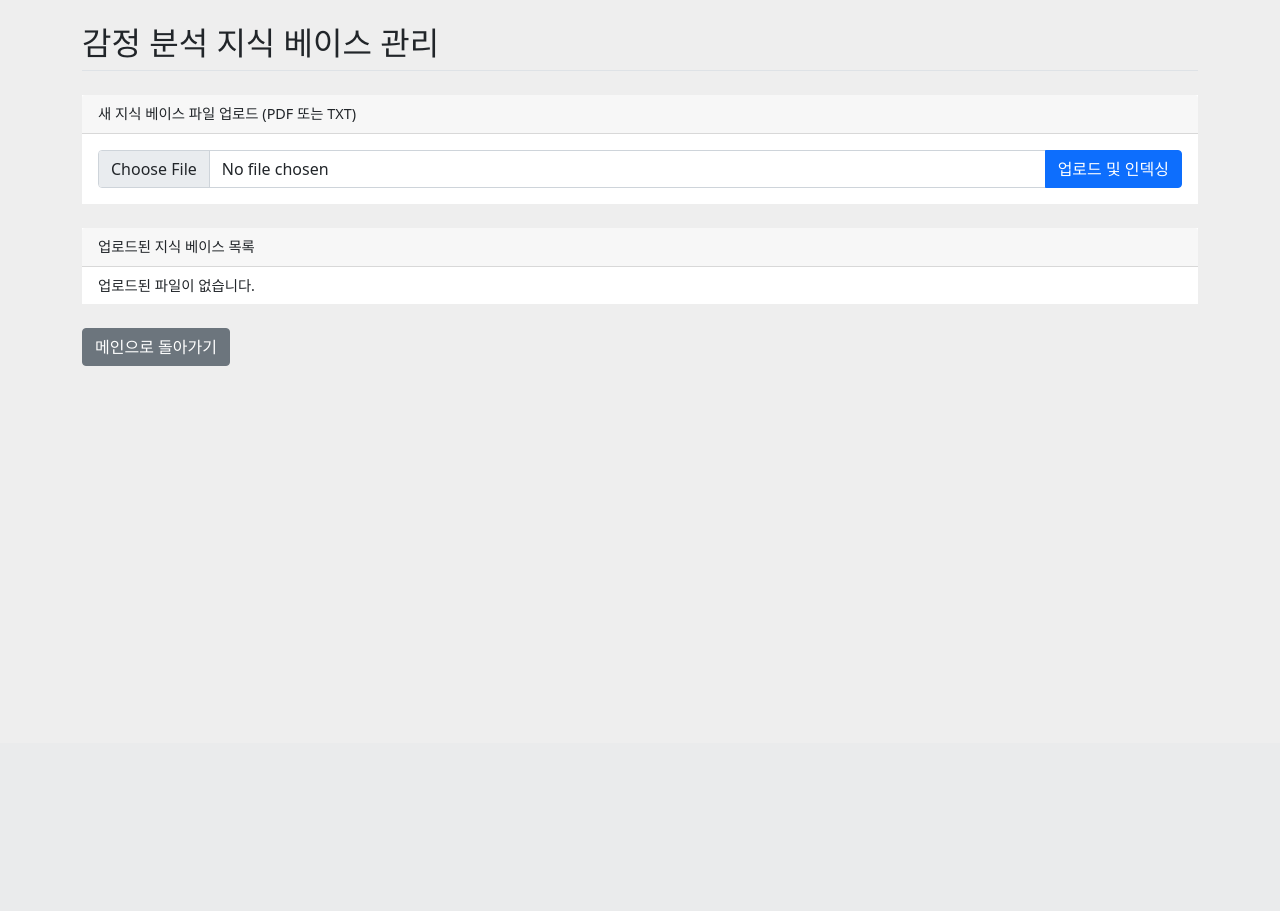
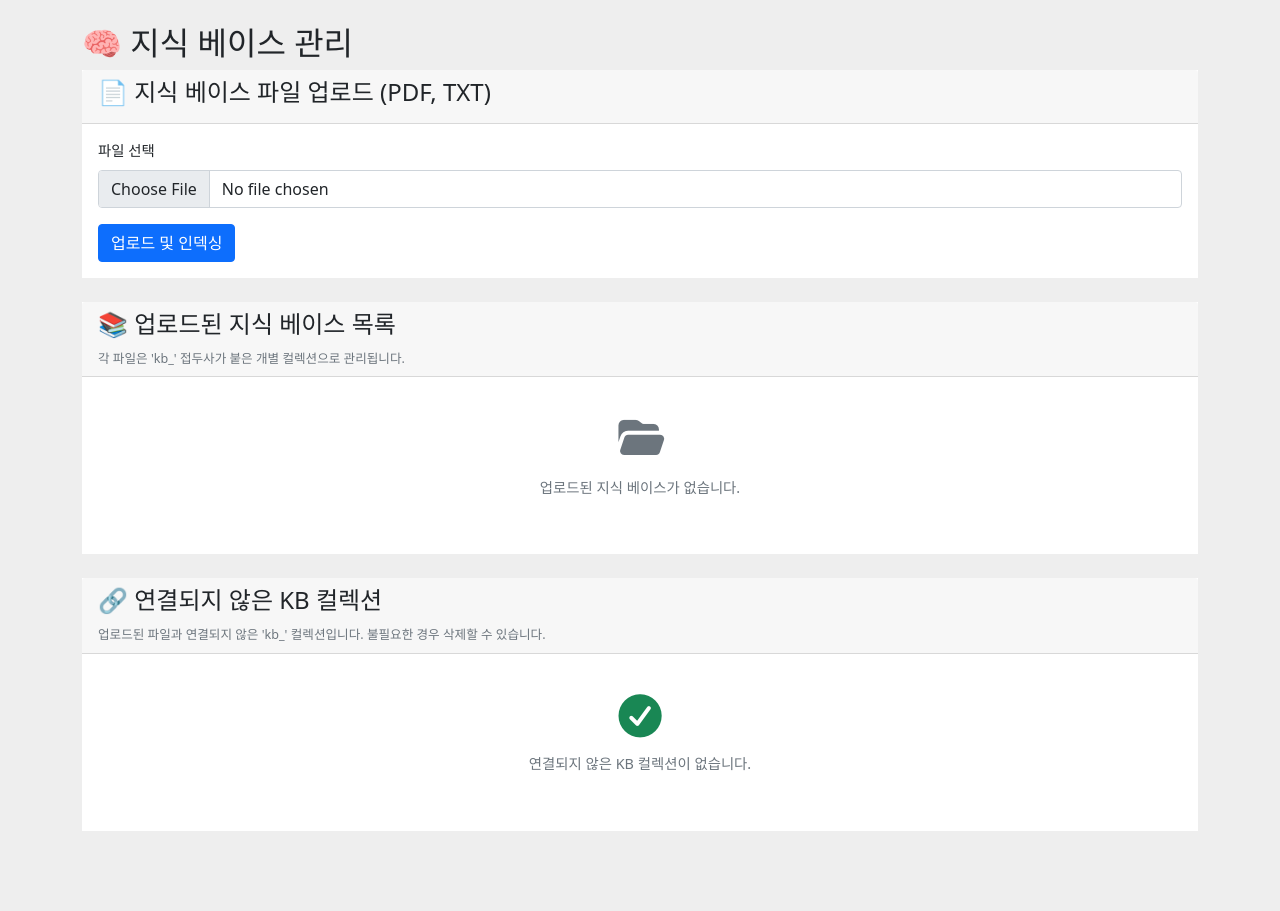
Before and after one commit to wd48/flask_pybo_pjt, a Flask app: page /chat/kb in a window 1280 px wide. Shown: the part 57-968 px from the top of the page. Before the commit the page ends 423 px from the top, so only its background shows below. Run offline with Flask 3, Linux system fonts and the light colour scheme; some libraries are stand-ins or nearby versions.

Commit message:
[rag] 감성분석 pipeline.py : 생성된 지식베이스 기반의 컬렉션 생성 routes.py : 지식 베이스 기반의 컬렉션 찾기, KB 컬렉션 삭제 메소드 upload_utils.py : 파일별 고유 컬렉션에 파일 저장하기 (파일별 컬렉션명), 지식 베이스 파일별 컬렉션 정보 반환함수, 지식베이스 및 컬렉션 함께 삭제하도록 메소드 수정 vectorstore.py : 지식 베이스 컬렉션 로드&반환 함수 생성

```diff
--- a/pybo/rag/routes.py
+++ b/pybo/rag/routes.py
@@ -16,7 +16,7 @@ from .pipeline import summarize_text, get_conversational_rag_chain, analyze_sent
 from .upload_utils import (
     save_pdf_and_index, list_uploaded_pdfs, get_pdf_retriever,
     get_collection_names, get_file_collection_info, delete_collection_and_file,
-    save_kb_and_index, list_uploaded_kbs, delete_kb_collection_and_file
+    save_kb_and_index, list_uploaded_kbs, delete_kb_collection_and_file, get_kb_collection_info
 )
 from .vectorstore import get_persistent_client, get_all_file_collections
 
@@ -89,15 +89,17 @@ def ask():
     answer = ""
     # 3. Retriever를 가져와 새로운 대화형 RAG 체인 생성
     if selected_file:
-        print(f"--- Getting retriever for selected file: {selected_file} ---")
+        print(f"[-RAG-] (ask) Using retriever for single file: {selected_file}")
         retriever = get_pdf_retriever(selected_file)
     else:
-        print("--- No file selected, getting retriever for all documents ---")
+        print("[-RAG-] (ask) No file selected. Using global retriever for all documents.")
         # 전체 문서 검색 로직 (현재는 첫번째 컬렉션 사용)
         all_collections = get_all_file_collections()
         if not all_collections:
+            print("[-RAG-] (ask) Error: No document collections available.")
             return jsonify({"error": "사용 가능한 문서 컬렉션이 없습니다."} ), 500
         first_collection_key = next(iter(all_collections))
+        print(f"[-RAG-] (ask) Using retriever from the first available collection: '{first_collection_key}'")
         retriever = all_collections[first_collection_key]['vectordb'].as_retriever()
     # 4. RAG 체인 생성 및 질문 처리
     if not retriever:
@@ -242,6 +244,7 @@ def summarize():
 def manage_files():
     # PDF 파일 업로드 처리
     if request.method == 'POST':
+        print("[-RAG-] (manage_files) Received POST request to upload a PDF file.")
         if 'pdf_file' not in request.files:
             flash("선택된 파일이 없습니다.")
             return redirect(request.url)
@@ -295,6 +298,7 @@ def manage_files():
 @bp.route("/kb", methods=['GET', 'POST'])
 def manage_kb():
     if request.method == 'POST':
+        print("[-RAG-] (manage_kb) Received POST request to upload a KB file.")
         if 'kb_file' not in request.files:
             flash("선택된 파일이 없습니다.")
             return redirect(request.url)
@@ -313,9 +317,22 @@ def manage_kb():
             flash("PDF 또는 TXT 파일만 업로드할 수 있습니다.")
         return redirect(url_for('rag.manage_kb'))
 
-    # GET 요청
+    # GET 요청 처리
     kb_files = list_uploaded_kbs()
-    return render_template('rag/manage_kb.html', files=kb_files)
+    kb_collection_info = get_kb_collection_info()
+
+    # 연결되지 않은 KB 컬렉션 찾기
+    all_collections = get_collection_names()
+    linked_kb_collections = {info['collection_name'] for info in kb_collection_info.values()}
+    unlinked_kb_collections = [
+        name for name in all_collections
+        if name.startswith('kb_') and name not in linked_kb_collections
+    ]
+
+    return render_template('rag/manage_kb.html',
+                           files=kb_files,
+                           collection_info=kb_collection_info,
+                           unlinked_collections=unlinked_kb_collections)
 
 # 파일 삭제 엔드포인트
 @bp.route("/files/delete/<filename>", methods=['POST'])
@@ -345,8 +362,23 @@ def delete_collection(collection_name):
             flash(f"컬렉션 '{collection_name}'이(가) 삭제되었습니다.")
     except Exception as e:
         print(f"--- Error deleting collection '{collection_name}': {e} ---")
+        flash(f"삭제 중 오류가 발생했습니다: {str(e)}")
+    return redirect(url_for('rag.manage_files'))
+
+# KB 컬렉션 삭제 엔드포인트
+@bp.route('/kb/delete_collection/<collection_name>', methods=['POST'])
+def delete_kb_collection(collection_name):
+    print(f"--- delete_kb_collection() called for collection: {collection_name} ---")
+    try:
+        persistent_client = get_persistent_client()
+        if persistent_client:
+            persistent_client.delete_collection(name=collection_name)
+            print(f"--- Collection '{collection_name}' deleted successfully ---")
+            flash(f"컬렉션 '{collection_name}'이(가) 삭제되었습니다.")
+    except Exception as e:
+        print(f"--- Error deleting collection '{collection_name}': {e} ---")
         flash(f"컬렉션 삭제 중 오류가 발생했습니다: {str(e)}")
-    return redirect(url_for('rag.manage_files'))
+    return redirect(url_for('rag.manage_kb'))
 
 # 지식 베이스 파일 삭제 엔드포인트, 2025-09-12 jylee
 @bp.route("/kb/delete/<filename>", methods=['POST'])
@@ -373,6 +405,7 @@ def sentiment_analysis():
         action = ', '.join(request.args.getlist('action')) if request.args.getlist('action') else '없음'
         reflect = ', '.join(request.args.getlist('reflect')) if request.args.getlist('reflect') else '없음'
         anchor = request.args.get('anchor')
+        print(f"[-RAG-] (sentiment_analysis) Received streaming request with data: gender={gender}, age={age}, emotion={emotion}")
 
         # 스트리밍 함수에 전달할 설정값 (컨텍스트가 활성 상태일 때 미리 복사), Application Context 에러 방지
         config = current_app.config.copy()
--- a/pybo/templates/rag/manage_kb.html
+++ b/pybo/templates/rag/manage_kb.html
@@ -1,44 +1,166 @@
-{% extends 'base.html' %}
+<!-- templates/rag/manage_kb.html -->
+{% extends "base.html" %}
 {% block content %}
-<div class="container my-3">
-    <h2 class="border-bottom py-2">감정 분석 지식 베이스 관리</h2>
+<div class="container mt-4">
+  <h2>🧠 지식 베이스 관리</h2>
+    {% with messages = get_flashed_messages() %}
+      {% if messages %}
+        <div class="mt-3 alert alert-info">
+          {% for message in messages %}
+            <div>{{ message }}</div>
+          {% endfor %}
+        </div>
+      {% endif %}
+    {% endwith %}
 
-    <!-- 파일 업로드 폼 -->
-    <div class="card my-4">
+  <div class="card mb-4">
     <div class="card-header">
-            새 지식 베이스 파일 업로드 (PDF 또는 TXT)
+        <h4>📄 지식 베이스 파일 업로드 (PDF, TXT)</h4>
     </div>
     <div class="card-body">
-            <form method="post" enctype="multipart/form-data" action="{{ url_for('rag.manage_kb') }}">
-                <div class="input-group">
-                    <input type="file" class="form-control" id="kb_file" name="kb_file" accept=".pdf,.txt">
+      <form method="post" enctype="multipart/form-data">
+        <div class="mb-3">
+          <label for="kb_file" class="form-label">파일 선택</label>
+          <input type="file" class="form-control" name="kb_file" accept=".pdf,.txt" required>
+        </div>
         <button type="submit" class="btn btn-primary">업로드 및 인덱싱</button>
-                </div>
       </form>
     </div>
   </div>
 
-    <!-- 업로드된 파일 목록 -->
-    <div class="card my-4">
+  <!-- 업로드된 지식 베이스 목록 -->
+  <div class="card">
     <div class="card-header">
-            업로드된 지식 베이스 목록
+        <h4>📚 업로드된 지식 베이스 목록</h4>
+        <small class="text-muted">각 파일은 'kb_' 접두사가 붙은 개별 컬렉션으로 관리됩니다.</small>
     </div>
-        <ul class="list-group list-group-flush">
+    <div class="card-body">
       {% if files %}
+        <div class="table-responsive">
+          <table class="table table-striped">
+            <thead>
+              <tr>
+                <th>파일명</th>
+                <th>컬렉션명</th>
+                <th>청크 수</th>
+                <th>관리</th>
+              </tr>
+            </thead>
+            <tbody>
               {% for file in files %}
-                <li class="list-group-item d-flex justify-content-between align-items-center">
-                    <span>{{ file }}</span>
-                    <form action="{{ url_for('rag.delete_kb_file', filename=file) }}" method="post" onsubmit="return confirm('정말로 이 파일을 삭제하시겠습니까? 관련 인덱스 데이터도 함께 삭제됩니다.');">
-                        <button type-="submit" class="btn btn-danger btn-sm">삭제</button>
+                <tr>
+                  <td>
+                    {% if file.endswith('.pdf') %}
+                      <i class="fas fa-file-pdf text-danger"></i>
+                    {% else %}
+                      <i class="fas fa-file-alt text-secondary"></i>
+                    {% endif %}
+                    {{ file }}
+                  </td>
+                  <td>
+                    {% if collection_info.get(file) %}
+                      <small class="text-muted">{{ collection_info[file]['collection_name'] }}</small>
+                    {% else %}
+                      <small class="text-warning">컬렉션 정보 없음</small>
+                    {% endif %}
+                  </td>
+                  <td>
+                    {% if collection_info.get(file) %}
+                      <span class="badge bg-primary">{{ collection_info[file]['document_count'] }}개</span>
+                    {% else %}
+                      <span class="badge bg-secondary">0개</span>
+                    {% endif %}
+                  </td>
+                  <td>
+                    <form action="{{ url_for('rag.delete_kb_file', filename=file) }}" method="post" onsubmit="return confirm('\'{{ file }}\' 파일과 관련 컬렉션을 모두 삭제하시겠습니까?');">
+                      <button type="submit" class="btn btn-danger btn-sm">삭제</button>
                     </form>
-                </li>
+                  </td>
+                </tr>
               {% endfor %}
+            </tbody>
+          </table>
+        </div>
       {% else %}
-                <li class="list-group-item">업로드된 파일이 없습니다.</li>
+        <div class="text-center text-muted py-4">
+          <i class="fas fa-folder-open fa-3x mb-3"></i>
+          <p>업로드된 지식 베이스가 없습니다.</p>
+        </div>
       {% endif %}
-        </ul>
+    </div>
   </div>
 
-    <a href="{{ url_for('main.index') }}" class="btn btn-secondary">메인으로 돌아가기</a>
+  <!-- 연결되지 않은 KB 컬렉션 목록 -->
+  <div class="card mt-4">
+    <div class="card-header">
+        <h4>🔗 연결되지 않은 KB 컬렉션</h4>
+        <small class="text-muted">업로드된 파일과 연결되지 않은 'kb_' 컬렉션입니다. 불필요한 경우 삭제할 수 있습니다.</small>
     </div>
+    <div class="card-body">
+      {% if unlinked_collections %}
+        <div class="table-responsive">
+          <table class="table table-striped">
+            <thead>
+              <tr>
+                <th>컬렉션명</th>
+                <th>관리</th>
+              </tr>
+            </thead>
+            <tbody>
+              {% for collection_name in unlinked_collections %}
+                <tr>
+                  <td>
+                    <i class="fas fa-database text-secondary"></i>
+                    <small class="text-muted">{{ collection_name }}</small>
+                  </td>
+                  <td>
+                    <form action="{{ url_for('rag.delete_kb_collection', collection_name=collection_name) }}" method="post" onsubmit="return confirm('\'{{ collection_name }}\' 컬렉션을 삭제하시겠습니까? 이 작업은 되돌릴 수 없습니다.');">
+                      <button type="submit" class="btn btn-warning btn-sm">삭제</button>
+                    </form>
+                  </td>
+                </tr>
+              {% endfor %}
+            </tbody>
+          </table>
+        </div>
+      {% else %}
+        <div class="text-center text-muted py-4">
+          <i class="fas fa-check-circle fa-3x mb-3 text-success"></i>
+          <p>연결되지 않은 KB 컬렉션이 없습니다.</p>
+        </div>
+      {% endif %}
+    </div>
+  </div>
+
+</div>
+
+<!-- Loading Modal -->
+<div class="modal fade" id="loadingModal" tabindex="-1" aria-labelledby="loadingModalLabel" aria-hidden="true" data-bs-backdrop="static" data-bs-keyboard="false">
+  <div class="modal-dialog modal-dialog-centered">
+    <div class="modal-content">
+      <div class="modal-header">
+        <h5 class="modal-title" id="loadingModalLabel">처리 중</h5>
+      </div>
+      <div class="modal-body text-center">
+        <div class="spinner-border" role="status">
+          <span class="visually-hidden">Loading...</span>
+        </div>
+        <p class="mt-3">파일을 처리하고 있습니다. 잠시만 기다려 주세요...</p>
+      </div>
+    </div>
+  </div>
+</div>
+
+<script>
+document.addEventListener('DOMContentLoaded', function() {
+  const uploadForm = document.querySelector('form[enctype="multipart/form-data"]');
+  if (uploadForm) {
+    uploadForm.addEventListener('submit', function() {
+      var myModal = new bootstrap.Modal(document.getElementById('loadingModal'), {});
+      myModal.show();
+    });
+  }
+});
+</script>
+
 {% endblock %}
```
Also changed, not shown: pybo/rag/pipeline.py (+38 -6 lines), pybo/rag/upload_utils.py (+45 -15 lines), pybo/rag/vectorstore.py (+35 -3 lines). Lines whose indentation alone changed are shown as unchanged.
